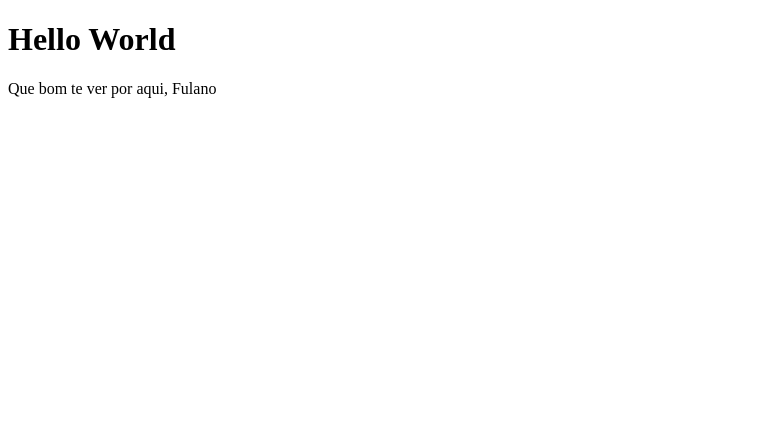
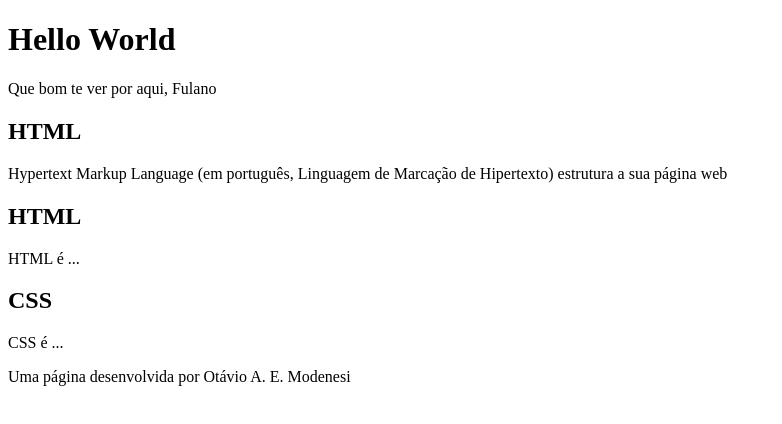
Before and after one commit to profotavio/HelloWorld, a plain HTML site: page index.html in a window 1280 px wide. Shown: the whole page, without its empty margins (0-782 px from the left). Drawn offline with Linux system fonts and the light colour scheme.

Commit message:
atualização

```diff
--- a/index.html
+++ b/index.html
@@ -13,12 +13,18 @@
     </header>
 
     <section>
-
+                <h2>HTML</h2>
+        <P>Hypertext Markup Language (em português, Linguagem de Marcação de Hipertexto) estrutura a sua página web</P>
+        <h2>HTML</h2>
+        <P>HTML é ...</p>
+        <h2>CSS</h2>
+        <p>CSS é ...</p>
 
 
     </section>
 
     <footer>
+        <p>Uma página desenvolvida por Otávio A. E. Modenesi</p>
 
 
     </footer>
```
